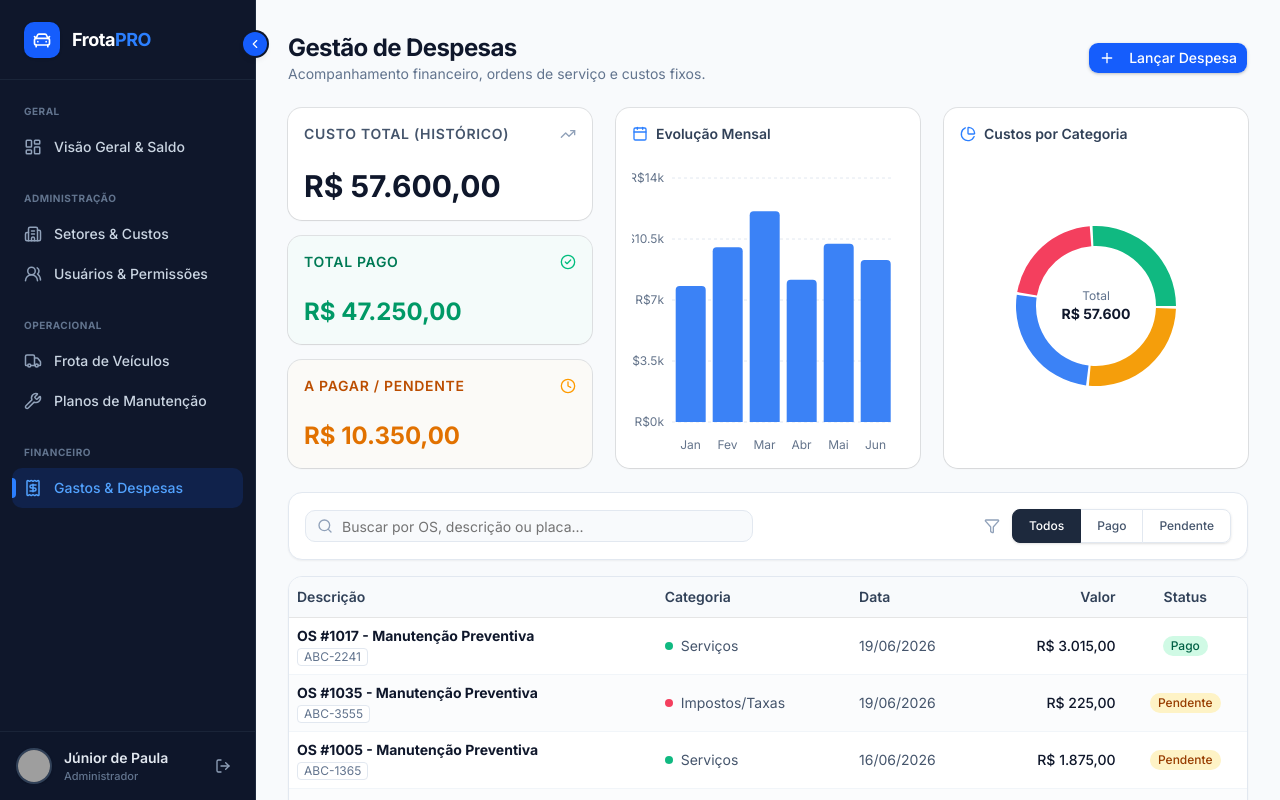
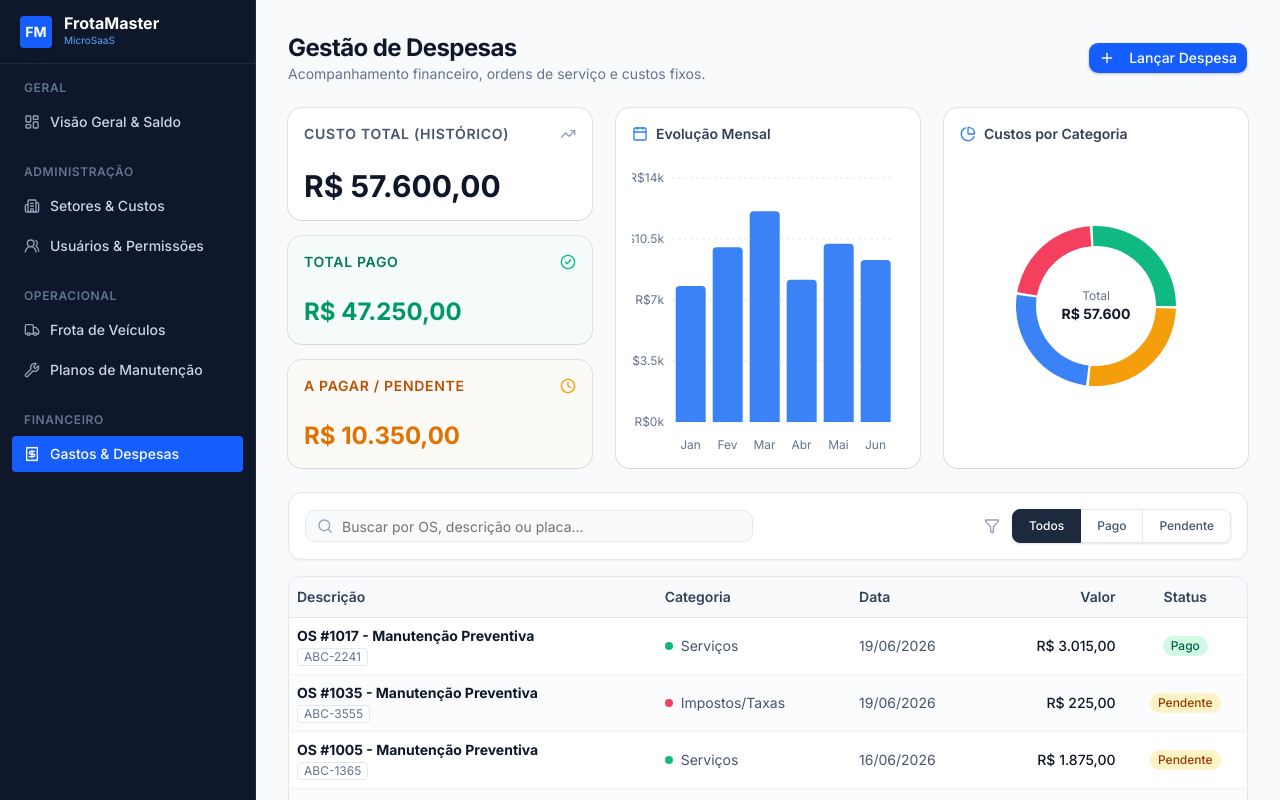
Before and after one commit to devjuniordepaula/gerenciamentodefrota, a Next.js app: page /despesas in a window 1280 px wide. Built offline with nearby package versions, Linux system fonts and the light colour scheme; grey boxes are pictures that could not be loaded.

Commit message:
chore: ajustar paginas

```diff
--- a/src/app/despesas/page.tsx
+++ b/src/app/despesas/page.tsx
@@ -276,8 +276,11 @@ export default function DespesasPage() {
                 <CartesianGrid strokeDasharray="3 3" vertical={false} stroke="#e2e8f0" />
                 <XAxis dataKey="name" axisLine={false} tickLine={false} tick={{ fontSize: 12, fill: '#64748b' }} dy={10} />
                 <YAxis axisLine={false} tickLine={false} tick={{ fontSize: 12, fill: '#64748b' }} tickFormatter={(val) => `R$${val/1000}k`} />
-                <Tooltip cursor={{ fill: '#f1f5f9' }} contentStyle={{ borderRadius: '8px', border: 'none', boxShadow: '0 4px 6px -1px rgb(0 0 0 / 0.1)' }} formatter={(value: number) => formatarMoeda(value)} />
-                <Bar dataKey="total" fill="#3b82f6" radius={[4, 4, 0, 0]} />
+                  <Tooltip
+                    cursor={{ fill: '#f1f5f9' }}
+                    contentStyle={{ borderRadius: '8px', border: 'none', boxShadow: '0 4px 6px -1px rgb(0 0 0 / 0.1)' }}
+                    formatter={(value: any) => formatarMoeda(Number(value) || 0)} />
+                  <Bar dataKey="total" fill="#3b82f6" radius={[4, 4, 0, 0]} />
               </BarChart>
             </ResponsiveContainer>
           </CardContent>
@@ -298,7 +301,10 @@ export default function DespesasPage() {
                     <Cell key={`cell-${index}`} fill={CORES_CATEGORIAS[entry.name as keyof typeof CORES_CATEGORIAS] || '#94a3b8'} />
                   ))}
                 </Pie>
-                <Tooltip contentStyle={{ borderRadius: '8px', border: 'none', boxShadow: '0 4px 6px -1px rgb(0 0 0 / 0.1)' }} formatter={(value: number) => formatarMoeda(value)} />
+              <Tooltip
+                contentStyle={{ borderRadius: '8px', border: 'none', boxShadow: '0 4px 6px -1px rgb(0 0 0 / 0.1)' }}
+                formatter={(value: any) => formatarMoeda(Number(value) || 0)}
+              />
               </PieChart>
             </ResponsiveContainer>
             {/* Legenda Customizada (Mobile Friendly) */}
--- a/src/app/layout.tsx
+++ b/src/app/layout.tsx
@@ -1,39 +1,98 @@
-import type { Metadata } from "next";
+'use client'
+
 import { Inter } from "next/font/google";
+import { usePathname } from "next/navigation";
+import Link from "next/link";
+import { LayoutDashboard, Building2, Users2, Truck, Wrench, Receipt } from "lucide-react";
 import "./globals.css";
-import { Sidebar } from "@/components/Sidebar"; // Ajuste o caminho se necessário
 
-// Fonte recomendada para SaaS
 const inter = Inter({ subsets: ["latin"] });
 
-export const metadata: Metadata = {
-  title: "FrotaPRO | Gestão de Frotas",
-  description: "MicroSaaS para gestão inteligente de frota e custos.",
-};
+function Sidebar() {
+  const pathname = usePathname();
+
+  const navGroups = [
+    {
+      title: "Geral",
+      items: [{ id: '/painel', label: 'Visão Geral & Saldo', icon: LayoutDashboard }]
+    },
+    {
+      title: "Administração",
+      items: [
+        { id: '/setores', label: 'Setores & Custos', icon: Building2 },
+        { id: '/usuarios', label: 'Usuários & Permissões', icon: Users2 },
+      ]
+    },
+    {
+      title: "Operacional",
+      items: [
+        { id: '/veiculos', label: 'Frota de Veículos', icon: Truck },
+        { id: '/planos', label: 'Planos de Manutenção', icon: Wrench },
+      ]
+    },
+    {
+      title: "Financeiro",
+      items: [
+        { id: '/despesas', label: 'Gastos & Despesas', icon: Receipt },
+      ]
+    }
+  ];
+
+  return (
+    <aside className="w-64 bg-slate-900 text-slate-300 flex flex-col shrink-0 border-r border-slate-800">
+      <div className="h-16 px-5 flex items-center gap-3 border-b border-slate-800">
+        <div className="w-8 h-8 rounded bg-blue-600 text-white flex items-center justify-center font-bold text-sm shadow-md">FM</div>
+        <div className="flex flex-col">
+          <span className="font-bold text-white text-base leading-none">FrotaMaster</span>
+          <span className="text-[10px] text-blue-400 font-mono mt-0.5">MicroSaaS</span>
+        </div>
+      </div>
+      <nav className="flex-1 overflow-y-auto px-3 py-4 space-y-6">
+        {navGroups.map((group, idx) => (
+          <div key={idx} className="space-y-1">
+            <h4 className="px-3 text-xs font-semibold text-slate-500 uppercase tracking-wider mb-2">{group.title}</h4>
+            {group.items.map((item) => {
+              const Icon = item.icon;
+              const isActive = pathname === item.id || pathname.startsWith(`${item.id}/`);
+              return (
+                <Link key={item.id} href={item.id} className={`w-full flex items-center gap-2.5 px-3 py-2 text-sm font-medium rounded transition-colors ${isActive ? 'bg-blue-600 text-white' : 'hover:bg-slate-800 hover:text-white'}`}>
+                  <Icon className={`w-4 h-4 shrink-0 ${isActive ? 'text-white' : 'text-slate-400'}`} />
+                  <span className="truncate">{item.label}</span>
+                </Link>
+              );
+            })}
+          </div>
+        ))}
+      </nav>
+    </aside>
+  );
+}
 
 export default function RootLayout({
   children,
 }: Readonly<{
   children: React.ReactNode;
 }>) {
+  const pathname = usePathname();
+  const isAuthPage = pathname === '/login' || pathname === '/';
+
   return (
-    <html lang="pt-BR" suppressHydrationWarning>
-      <body className={`${inter.className} bg-slate-50 text-slate-900 antialiased`}>
-        {/* Container principal (Impede rolagem da tela inteira, rola apenas o main) */}
-        <div className="flex h-screen w-full overflow-hidden">
-
-          {/* Menu Lateral (Desktop) */}
-          <Sidebar />
-
-          {/* Área Principal de Conteúdo */}
-          <main className="flex-1 overflow-y-auto scroll-smooth">
-            {/* O padding é aplicado aqui para manter a respiração das páginas */}
-            <div className="p-4 md:p-8 max-w-[1600px] mx-auto">
-              {children}
+    <html lang="pt-BR">
+      <body className={inter.className}>
+        {isAuthPage ? (
+          children
+        ) : (
+          <div className="flex h-screen w-full bg-slate-50 overflow-hidden text-slate-900 font-sans">
+            <Sidebar />
+            <div className="flex-1 flex flex-col min-w-0 overflow-hidden">
+              <main className="flex-1 overflow-y-auto p-4 md:p-6 lg:p-8 scroll-smooth">
+                <div className="max-w-7xl mx-auto animate-in fade-in duration-500">
+                  {children}
+                </div>
+              </main>
             </div>
-          </main>
-
-        </div>
+          </div>
+        )}
       </body>
     </html>
   );
--- a/src/components/layout/AppLayout.tsx
+++ b/src/components/layout/AppLayout.tsx
@@ -2,8 +2,7 @@
 
 import React from 'react';
 import { usePathname } from 'next/navigation';
-import { Sidebar } from './Sidebar';
-
+import { Sidebar } from '@/components/Sidebar'
 export function AppLayout({ children }: { children: React.ReactNode }) {
   const pathname = usePathname();
 
```
